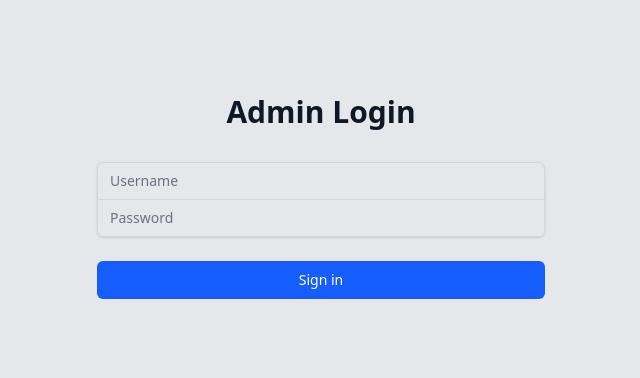
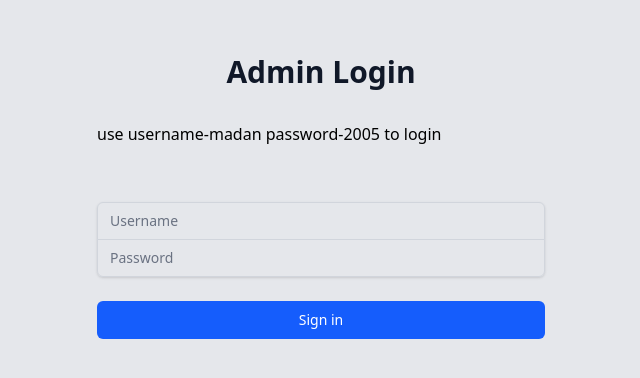
Before and after one commit to Thakursaimadan/WashingMachineStatusTracker, a React (Vite) app in the folder Frontend/: page /login in a window 1280 px wide. Shown: the part 216-594 px from the top of the page, without its empty margins (319-959 px from the left). Built offline with nearby package versions, Linux system fonts and the light colour scheme.

Commit message:
Update Login.jsx

```diff
--- a/Frontend/src/pages/Login.jsx
+++ b/Frontend/src/pages/Login.jsx
@@ -28,6 +28,7 @@ const Login = () => {
         <div>
           <h2 className="mt-6 text-center text-3xl font-extrabold text-gray-900">Admin Login</h2>
         </div>
+        <p> use username-madan  password-2005 to login<br/><br/></p>
         <form className="mt-8 space-y-6" onSubmit={handleLogin}>
           <input type="hidden" name="remember" defaultValue="true" />
           <div className="rounded-md shadow-sm -space-y-px">
```
